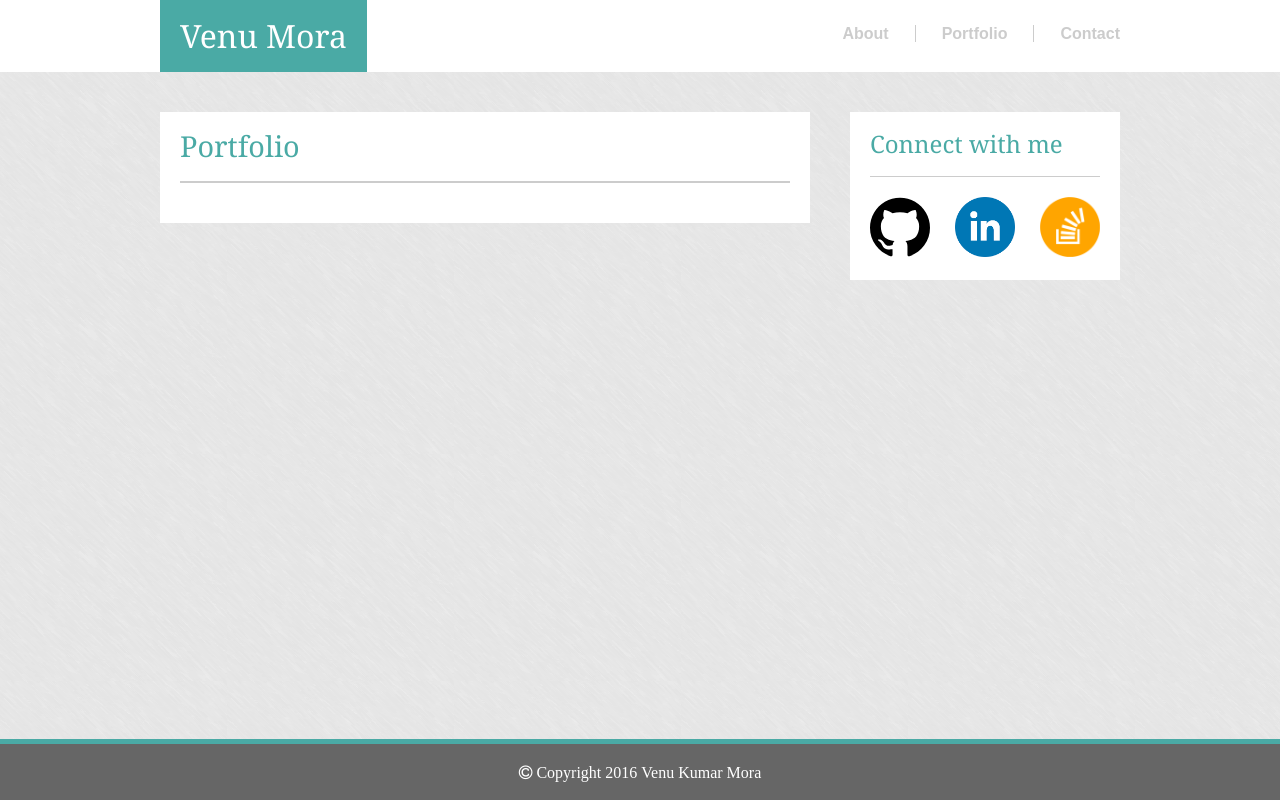
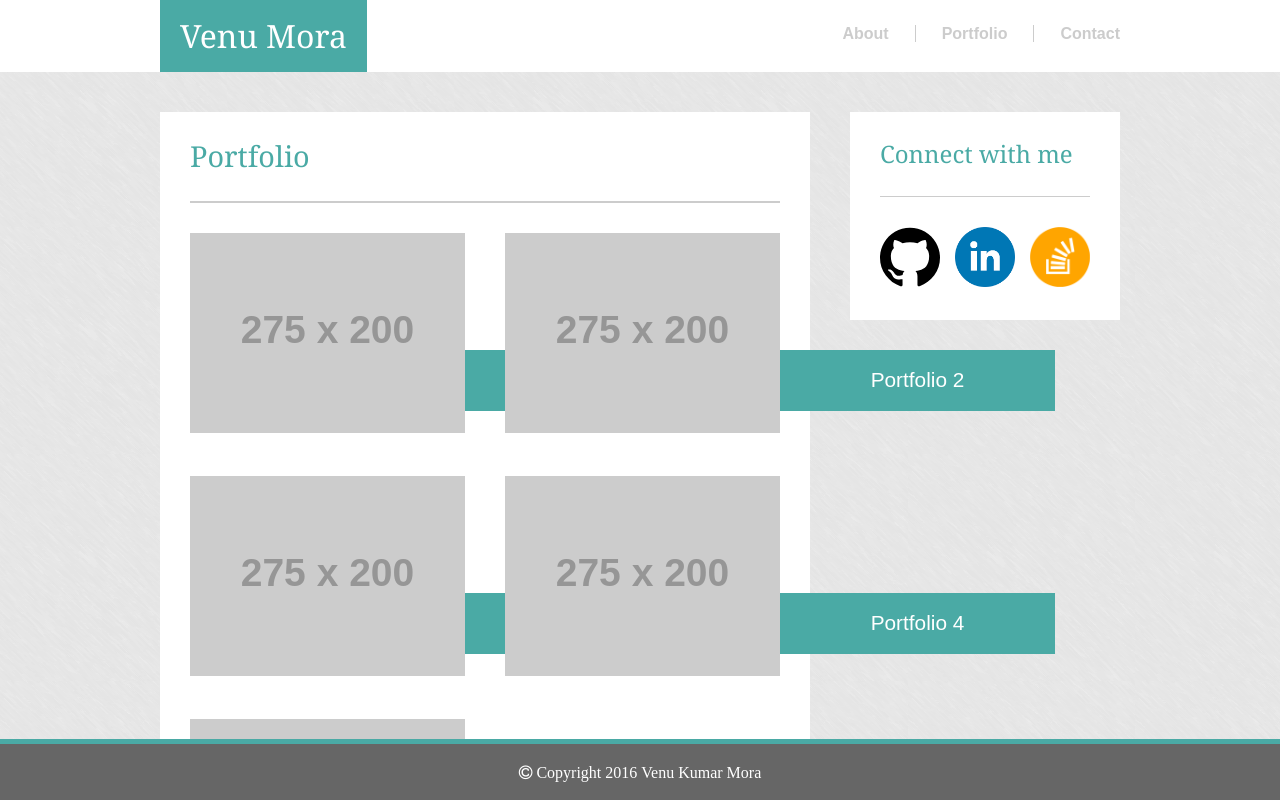
Before and after one commit to venumora/Basic-Portfolio, a plain HTML site: page portfolio.html in a window 1280 px wide. Drawn offline with Linux system fonts and the light colour scheme; placeholder pictures from the web are drawn by us.

Commit message:
Portfolio page and other corrections

```diff
--- a/assets/css/style.css
+++ b/assets/css/style.css
@@ -1,3 +1,7 @@
+* {
+  box-sizing: border-box;
+}
+
 html, body {
 	height: 100%;
 	overflow: auto;
@@ -74,14 +78,14 @@ a {
 }
 
 .main-section {
-	width: 610px;
+	width: 650px;
 	background-color: #FFF;
 	margin-right: 40px;
 	margin-bottom: 100px;
 }
 
 .main-aside {
-	width: 230px;
+	width: 270px;
 	background-color: #FFF;
 }
 
@@ -91,11 +95,31 @@ a {
 	color: #FFF;
 }
 
+.bg-teal {
+	background-color: #4aaaa5;
+}
+
+.color-white {
+	color: #FFF;
+}
+
+.portfolio-label {
+	bottom: 25px;
+	width: 100%;
+	text-align: center;
+	font-size: 1.3em;
+	font-weight: 400;
+}
+
 .clearfix::after {
 	content: "";
 	display: table;
 	clear: both;
 	height: 0px;
+}
+
+.portfolio-list .portfolio-list-item:nth-child(odd) {
+	margin-right: 40px;
 }
 
 .display-inline-block {
@@ -131,8 +155,12 @@ a {
 	padding: 20px;
 }
 
-.padding-bottom-20-px {
-	padding-bottom: 20px;
+.padding-30-px {
+	padding: 30px;
+}
+
+.padding-bottom-30-px {
+	padding-bottom: 30px;
 }
 
  .gray-boder-bottom-large {
@@ -143,12 +171,20 @@ a {
  	border-bottom: 1px solid #CCC;
  }
 
- .margin-left-25-px {
- 	margin-left: 25px;
+ .margin-left-15-px {
+ 	margin-left: 15px;
  }
 
- .margin-top-20-px {
-		margin-top: 20px;
+ .margin-right-40-px {
+ 	margin-right: 40px;
+ }
+
+ .margin-bottom-40-px {
+ 	margin-bottom: 40px;
+ }
+
+ .margin-top-30-px {
+	margin-top: 30px;
  }
 
  .profile-picture {
--- a/portfolio.html
+++ b/portfolio.html
@@ -21,18 +21,49 @@
 		</div>
 	</header>
 	<div class="main main-content clearfix">
-		<section class="main-section padding-20-px float-left">
-			<h2 class="padding-bottom-20-px gray-boder-bottom-large">Portfolio</h2>
-			<article class="margin-top-20-px"></article>
+		<section class="main-section padding-30-px float-left">
+			<h2 class="padding-bottom-30-px gray-boder-bottom-large">Portfolio</h2>
+			<ul class="portfolio-list margin-top-30-px">
+				<li class="float-left margin-bottom-40-px portfolio-list-item">
+					<article class="pos-r">
+						<img src="https://placehold.it/275X200/2562c4" alt="Portfolio 1">
+						<label class="portfolio-label padding-20-px bg-teal color-white pos-a">Portfolio 1</label>
+					</article>
+				</li>
+				<li class="float-left margin-bottom-40-px portfolio-list-item">
+					<article class="pos-r">
+						<img src="https://placehold.it/275X200/f46e42" alt="Portfolio 2">
+						<label class="portfolio-label padding-20-px bg-teal color-white pos-a">Portfolio 2</label>
+					</article>
+				</li>
+				<li class="float-left margin-bottom-40-px portfolio-list-item">
+					<article class="pos-r">
+						<img src="https://placehold.it/275X200/c61780" alt="Portfolio 3">
+						<label class="portfolio-label padding-20-px bg-teal color-white pos-a">Portfolio 3</label>
+					</article>
+				</li>
+				<li class="float-left margin-bottom-40-px portfolio-list-item">
+					<article class="pos-r">
+						<img src="https://placehold.it/275X200/c6c317" alt="Portfolio 4">
+						<label class="portfolio-label padding-20-px bg-teal color-white pos-a">Portfolio 4</label>
+					</article>
+				</li>
+				<li class="float-left margin-bottom-40-px portfolio-list-item">
+					<article class="pos-r">
+						<img src="https://placehold.it/275X200/17c668" alt="Portfolio 5">
+						<label class="portfolio-label padding-20-px bg-teal color-white pos-a">Portfolio 5</label>
+					</article>
+				</li>
+			</ul>
 		</section>
-		<aside class="main-aside padding-20-px float-left">
-			<h3 class="padding-bottom-20-px gray-boder-bottom-small">Connect with me</h3>
-			<ul class="margin-top-20-px">
+		<aside class="main-aside padding-30-px float-left">
+			<h3 class="padding-bottom-30-px gray-boder-bottom-small">Connect with me</h3>
+			<ul class="margin-top-30-px">
 				<li class="float-left"><a href="https://github.com/venumora"><img class="social-icon" src="assets/images/git.svg" alt="github"></a></li>
-				<li class="float-left margin-left-25-px">
+				<li class="float-left margin-left-15-px">
 					<a href="https://www.linkedin.com/in/venumora"><img class="social-icon" src="assets/images/linkedin.png" alt="linkedin"></a>
 				</li>
-				<li class="float-left margin-left-25-px">
+				<li class="float-left margin-left-15-px">
 					<a href="https://stackoverflow.com/users/1573709/venu-mora"><img class="social-icon" src="assets/images/stackoverflow.png" alt="stackoverflow"></a>
 				</li>
 			</ul>
```
Also changed, not shown: contact.html (+8 -8 lines), index.html (+8 -8 lines).
